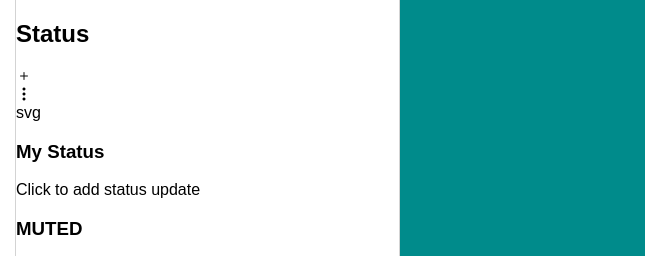
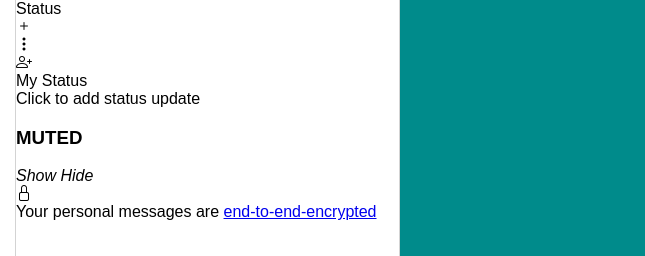
Before and after one commit to PurpleSta/whatsapp-clone, a plain HTML site: page index.html in a window 1280 px wide. Both pictures are taken after a click on the item 31 px from the left and 57 px from the top of the page. Shown: the top 256 px of the page, 48-693 px from the left. Drawn offline with nearby package versions, Linux system fonts and the light colour scheme.

Commit message:
added more elems in the status element

```diff
--- a/index.html
+++ b/index.html
@@ -82,21 +82,20 @@
             </div>
 
             <div id="status">
-                <div>
-                    <h1>Status</h1>
+                <div class="status-header">
+                    <div class="status-header1">Status</div>
 
-                    <div><i class="bi-plus"></i></div>
+                    <div class="status-header2"><i class="bi-plus"></i></div>
 
-                    <div><i class="bi-three-dots-vertical"></i></div>
+                    <div class="status-header2"><i class="bi-three-dots-vertical"></i></div>
                 </div>
 
-                <div>
-                    <div>svg</div>
-                    <div>
-                        <h3>My Status</h3>
+                <div class="status-update">
+                    <div class="status-update1"><i class="bi-person-plus"></i></div>
+                    <div class="status-update2">
+                        <div class="status-update3">My Status</div>
                         <div>Click to add status update</div>
                     </div>
-
                 </div>
 
                 <div id="muteds-tatus">
```
